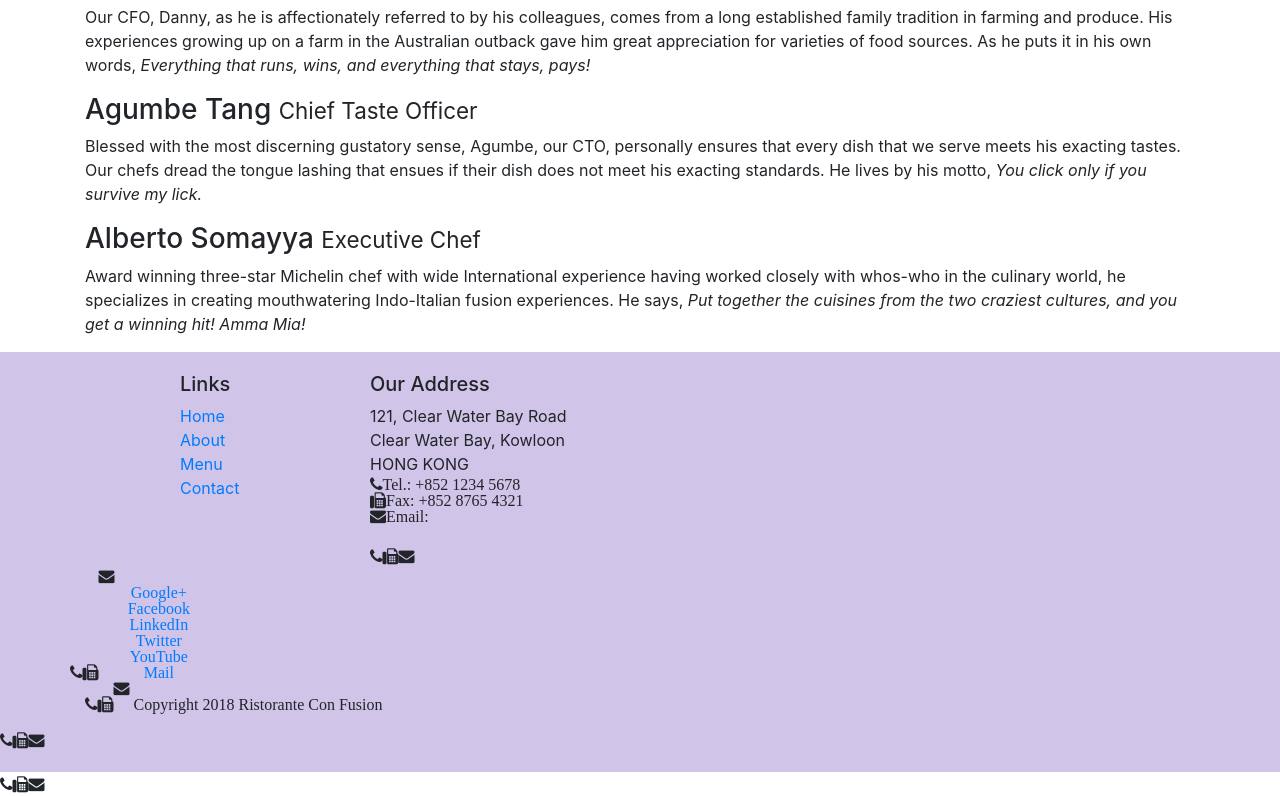
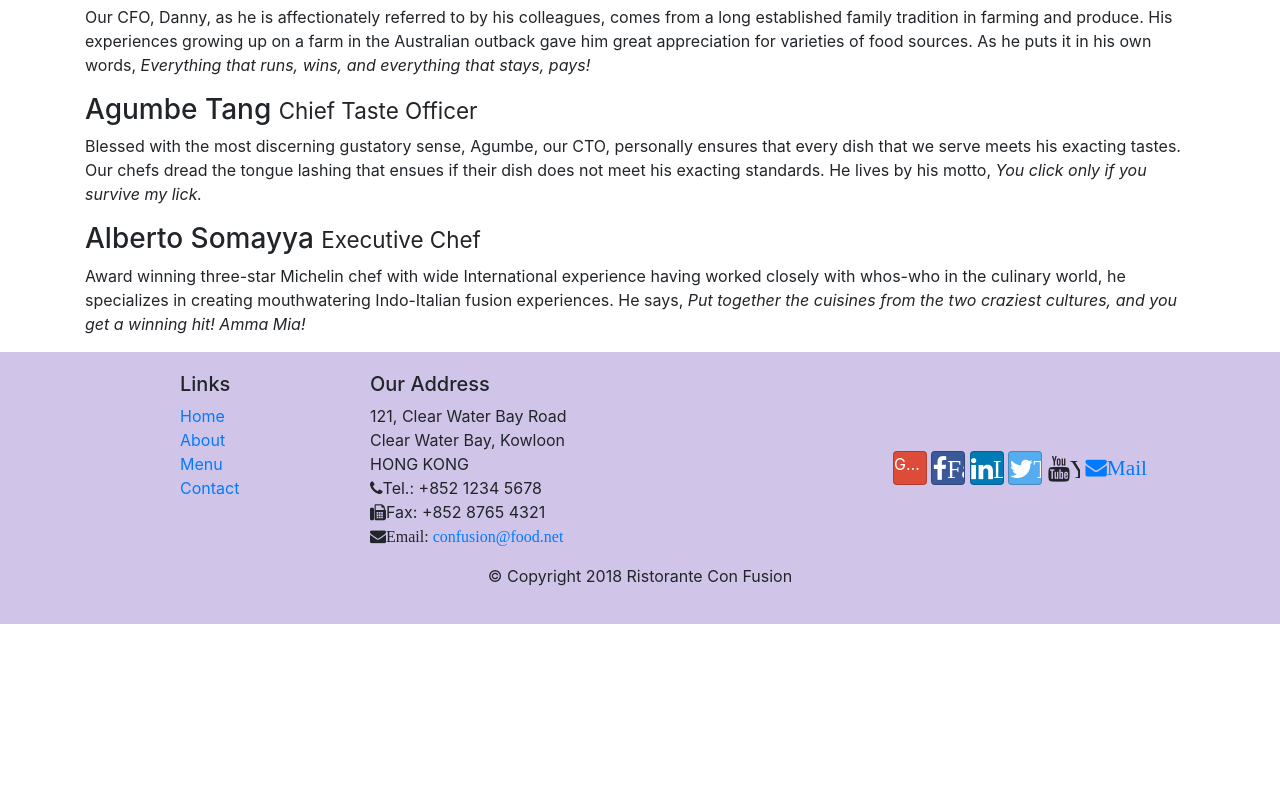
Before and after one commit to Mike-Higanbana/React_Course_1_Week_2, a website: page aboutus.html in a window 1280 px wide. Shown: the part 1298-2094 px from the top of the page. After the commit the page ends 1922 px from the top, so only its background shows below. Drawn offline with nearby package versions, Linux system fonts and the light colour scheme.

Commit message:
NavBar and Icon

```diff
--- a/aboutus.html
+++ b/aboutus.html
@@ -107,19 +107,22 @@
 		              121, Clear Water Bay Road<br>
 		              Clear Water Bay, Kowloon<br>
 		              HONG KONG<br>
-		              <i class="fa fa-phone fa-sm"/>Tel.: +852 1234 5678<br>
-                      <i class="fa fa-fax fa-sm"/>Fax: +852 8765 4321<br>
-                      <i class="fa fa-envelope fa-sm"/>Email: <a href="mailto:confusion@food.net">
+		              <span class="fa fa-phone fa-sm"></span>Tel.: +852 1234 5678<br>
+                      <span class="fa fa-fax fa-sm"/></span>Fax: +852 8765 4321<br>
+                      <span class="fa fa-envelope fa-sm"/><span>Email: <a href="mailto:confusion@food.net">confusion@food.net</a>
 		           </address>
                 </div>
                 <div class="col-12 col-sm-4 align-self-center">
                     <div class="text-center">
-                        <a href="http://google.com/+">Google+</a>
-                        <a href="http://www.facebook.com/profile.php?id=">Facebook</a>
-                        <a href="http://www.linkedin.com/in/">LinkedIn</a>
-                        <a href="http://twitter.com/">Twitter</a>
-                        <a href="http://youtube.com/">YouTube</a>
-                        <a href="mailto:">Mail</a>
+                        <a class="btn btn-social-icon btn-google" href="http://google.com/+">Google+</a>
+                        <a class="btn btn-social-icon btn-facebook" href="http://www.facebook.com/profile.php?id="><span class="fa fa-facebook fa-lg"/><span>Facebook</a>
+                        <a class="btn btn-social-icon btn-linkedin"href="http://www.linkedin.com/in/">
+                            <span class="fa fa-linkedin fa-lg"/><span>LinkedIn</a>
+                        <a class="btn btn-social-icon btn-twitter" href="http://twitter.com/">
+                            <span class="fa fa-twitter fa-lg"/><span>Twitter</a>
+                        <a class="btn btn-social-icon btn-youtube" href="http://youtube.com/">
+                            <span class="fa fa-youtube fa-lg"/><span>YouTube</a>
+                        <a href="mailto:"><span class="fa fa-envelope fa-lg"/><span>Mail</a>
                     </div>
                 </div>
            </div>
```
Also changed, not shown: index.html (+2 -2 lines).
